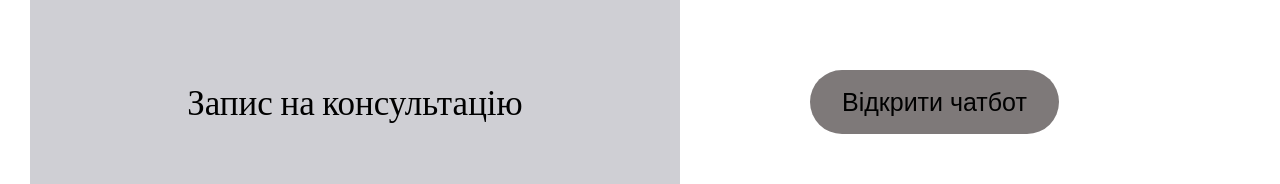
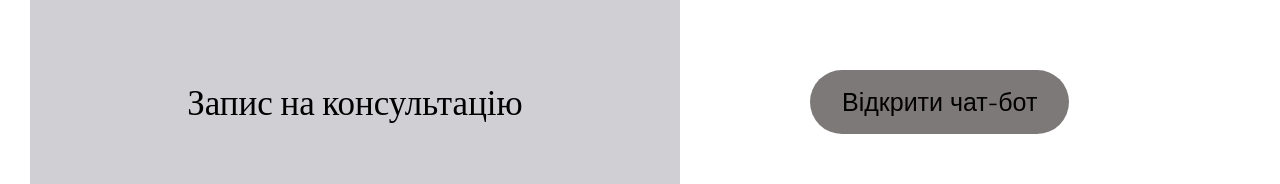
Before and after one commit to Victoria060187/zhykovskiy_project, a React (Create React App) app: page / in a window 1280 px wide. Shown: the part 2077-2261 px from the top of the page. Built offline with nearby package versions, Linux system fonts and the light colour scheme.

Commit message:
changed naming in chatbot.jsx

```diff
--- a/src/components/chatbot/Chatbot.jsx
+++ b/src/components/chatbot/Chatbot.jsx
@@ -18,12 +18,11 @@ function Chatbot() {
           <div className="chatbot-button-container">
             <div className="chatbot-button-content">
               <button type="button" className="chatbot-button" onClick={handleChatbotToggle}>
-                Відкрити чатбот
+                Відкрити чат-бот
               </button>
               {isChatbotOpen && (
                 <div className="chatbot-container">
-                  {/* Здесь можно вставить компонент вашего чатбота */}
-                  <p>Чатбот відкрит!</p>
+                  <p>Чат-бот відкрит!</p>
                 </div>
               )}
             </div>
```
